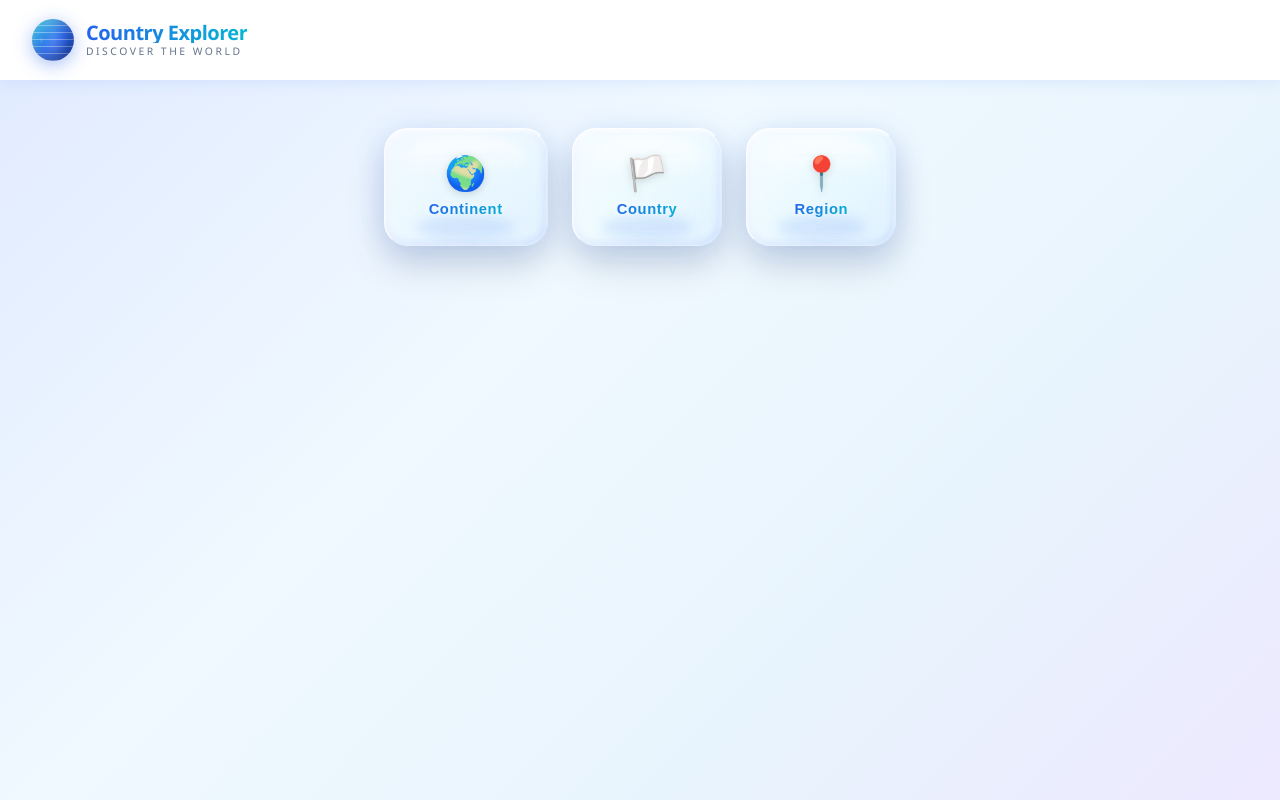
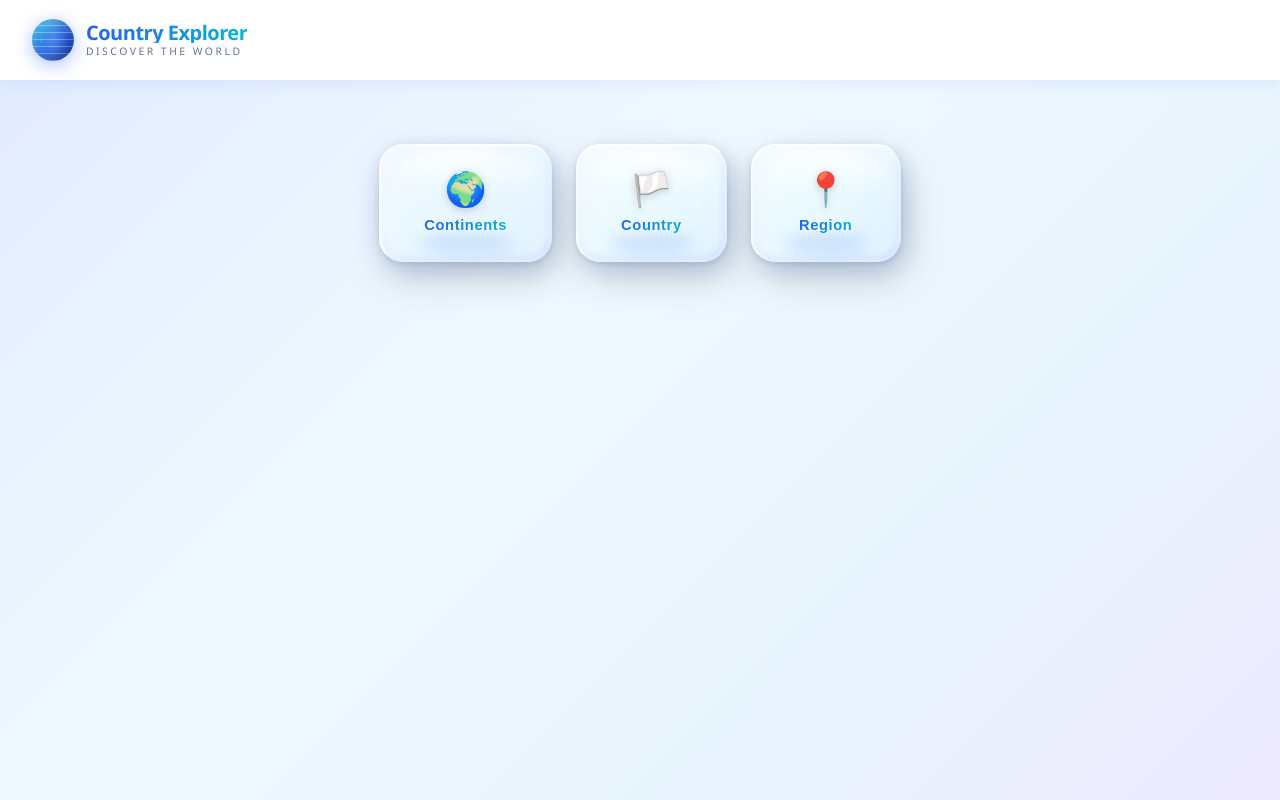
Before and after one commit to SvetlinGG/Country-Explorer, a website built with Vite: page index.html in a window 1280 px wide. Built offline with nearby package versions, Linux system fonts and the light colour scheme.

Commit message:
fix button name

```diff
--- a/index.html
+++ b/index.html
@@ -22,7 +22,7 @@
       <div class="nav-buttons">
         <button class="glass-btn" data-type="continent">
           <span class="glass-btn__icon">🌍</span>
-          <span class="glass-btn__label">Continent</span>
+          <span class="glass-btn__label">Continents</span>
         </button>
         <button class="glass-btn" data-type="country">
           <span class="glass-btn__icon">🏳️</span>
--- /dev/null
+++ b/src/js/components/buttons.js
@@ -0,0 +1,23 @@
+export function initButtons() {
+  const buttons = document.querySelectorAll('.glass-btn');
+
+  buttons.forEach(btn => {
+    // Mousedown — start press
+    btn.addEventListener('mousedown', () => btn.classList.add('pressing'));
+
+    // Release anywhere — end press
+    const release = () => btn.classList.remove('pressing');
+    btn.addEventListener('mouseup', release);
+    btn.addEventListener('mouseleave', release);
+
+    // Touch support
+    btn.addEventListener('touchstart', () => btn.classList.add('pressing'), { passive: true });
+    btn.addEventListener('touchend', release);
+
+    // Toggle active state on click
+    btn.addEventListener('click', () => {
+      buttons.forEach(b => b.classList.remove('active'));
+      btn.classList.add('active');
+    });
+  });
+}
--- a/src/js/main.js
+++ b/src/js/main.js
@@ -0,0 +1,3 @@
+import { initButtons } from './components/buttons.js';
+
+initButtons();
--- a/src/styles/buttons.css
+++ b/src/styles/buttons.css
@@ -2,7 +2,7 @@
   display: flex;
   gap: 1.5rem;
   justify-content: center;
-  padding: 3rem 2rem;
+  padding: 4rem 2rem;
 }
 
 .glass-btn {
@@ -17,106 +17,158 @@
   border-radius: 24px;
   cursor: pointer;
   outline: none;
-  transition: transform 0.25s ease, box-shadow 0.25s ease;
 
-  /* Glass base */
+
+  transition:
+    transform 0.18s cubic-bezier(0.34, 1.56, 0.64, 1),
+    box-shadow 0.18s ease,
+    background 0.18s ease,
+    border-color 0.18s ease;
+
+
   background: linear-gradient(
-    135deg,
-    rgba(255, 255, 255, 0.55) 0%,
-    rgba(255, 255, 255, 0.15) 50%,
-    rgba(200, 220, 255, 0.25) 100%
+    145deg,
+    rgba(255, 255, 255, 0.60) 0%,
+    rgba(255, 255, 255, 0.18) 45%,
+    rgba(200, 220, 255, 0.28) 100%
   );
-  backdrop-filter: blur(20px) saturate(180%);
-  -webkit-backdrop-filter: blur(20px) saturate(180%);
+  backdrop-filter: blur(24px) saturate(200%);
+  -webkit-backdrop-filter: blur(24px) saturate(200%);
 
-  /* Glass border — bright top-left, dark bottom-right */
-  border-top: 1.5px solid rgba(255, 255, 255, 0.90);
-  border-left: 1.5px solid rgba(255, 255, 255, 0.75);
-  border-right: 1.5px solid rgba(180, 200, 255, 0.25);
-  border-bottom: 1.5px solid rgba(180, 200, 255, 0.20);
 
-  /* Layered shadows for depth */
+  border-top: 1.5px solid rgba(255, 255, 255, 0.92);
+  border-left: 1.5px solid rgba(255, 255, 255, 0.78);
+  border-right: 1.5px solid rgba(160, 190, 255, 0.22);
+  border-bottom: 1.5px solid rgba(160, 190, 255, 0.18);
+
+
   box-shadow:
-    /* outer ambient */
-    0 8px 32px rgba(37, 99, 235, 0.18),
-    /* bottom depth */
-    0 20px 40px rgba(0, 0, 0, 0.12),
-    /* inner top highlight */
-    inset 0 2px 4px rgba(255, 255, 255, 0.95),
-    /* inner bottom shadow */
+
+    6px 16px 40px rgba(0, 0, 0, 0.18),
+    4px 8px 20px rgba(37, 99, 235, 0.16),
+
+    0 2px 6px rgba(0, 0, 0, 0.10),
+
+    inset 0 2px 5px rgba(255, 255, 255, 0.95),
+    inset 2px 0 5px rgba(255, 255, 255, 0.55),
+
     inset 0 -3px 8px rgba(37, 99, 235, 0.10),
-    /* inner left highlight */
-    inset 3px 0 6px rgba(255, 255, 255, 0.50),
-    /* inner right shadow */
-    inset -3px 0 6px rgba(100, 140, 255, 0.10);
+    inset -2px 0 6px rgba(100, 140, 255, 0.10);
 }
 
-/* Shine streak across the top */
+
 .glass-btn::before {
   content: '';
   position: absolute;
-  top: 6px;
-  left: 12%;
-  width: 76%;
-  height: 38%;
+  top: 5px;
+  left: 10%;
+  width: 80%;
+  height: 40%;
   border-radius: 50%;
   background: linear-gradient(
     180deg,
-    rgba(255, 255, 255, 0.70) 0%,
+    rgba(255, 255, 255, 0.75) 0%,
     rgba(255, 255, 255, 0.00) 100%
   );
-  filter: blur(4px);
+  filter: blur(5px);
   pointer-events: none;
+  transition: opacity 0.18s ease, transform 0.18s ease;
 }
 
-/* Bottom refraction glow */
+
 .glass-btn::after {
   content: '';
   position: absolute;
-  bottom: 6px;
-  left: 20%;
-  width: 60%;
-  height: 20%;
+  bottom: 7px;
+  left: 22%;
+  width: 56%;
+  height: 18%;
   border-radius: 50%;
-  background: rgba(37, 99, 235, 0.12);
-  filter: blur(6px);
+  background: rgba(37, 99, 235, 0.13);
+  filter: blur(7px);
   pointer-events: none;
+  transition: opacity 0.18s ease, transform 0.18s ease;
 }
 
+
 .glass-btn:hover {
-  transform: translateY(-6px) scale(1.03);
+  transform: translateY(-8px) scale(1.04);
   box-shadow:
-    0 16px 48px rgba(37, 99, 235, 0.25),
-    0 32px 56px rgba(0, 0, 0, 0.15),
-    inset 0 2px 4px rgba(255, 255, 255, 0.98),
+
+    10px 28px 60px rgba(0, 0, 0, 0.20),
+    6px 14px 30px rgba(37, 99, 235, 0.20),
+    0 4px 10px rgba(0, 0, 0, 0.08),
+    inset 0 2px 5px rgba(255, 255, 255, 0.98),
+    inset 2px 0 5px rgba(255, 255, 255, 0.65),
     inset 0 -3px 8px rgba(37, 99, 235, 0.12),
-    inset 3px 0 6px rgba(255, 255, 255, 0.60),
-    inset -3px 0 6px rgba(100, 140, 255, 0.12);
+    inset -2px 0 6px rgba(100, 140, 255, 0.12);
 }
 
-.glass-btn:active {
-  transform: translateY(-2px) scale(1.01);
+
+.glass-btn:active,
+.glass-btn.pressing {
+  transform: translateY(2px) scale(0.97);
+
+  box-shadow:
+    2px 4px 12px rgba(0, 0, 0, 0.18),
+    1px 2px 8px rgba(37, 99, 235, 0.14),
+
+    0 1px 3px rgba(0, 0, 0, 0.20),
+
+    inset 0 1px 3px rgba(255, 255, 255, 0.80),
+    inset 1px 0 3px rgba(255, 255, 255, 0.40),
+    inset 0 -2px 6px rgba(37, 99, 235, 0.18),
+    inset -1px 0 4px rgba(100, 140, 255, 0.18);
+
+  border-top-color: rgba(255, 255, 255, 0.70);
+  border-left-color: rgba(255, 255, 255, 0.55);
+  border-bottom-color: rgba(160, 190, 255, 0.35);
+  border-right-color: rgba(160, 190, 255, 0.30);
 }
+
+
+.glass-btn:active::before,
+.glass-btn.pressing::before {
+  transform: translateY(3px);
+  opacity: 0.6;
+}
+
+.glass-btn:active::after,
+.glass-btn.pressing::after {
+  transform: translateY(-2px);
+  opacity: 0.5;
+}
+
 
 .glass-btn.active {
   background: linear-gradient(
-    135deg,
-    rgba(37, 99, 235, 0.22) 0%,
-    rgba(6, 182, 212, 0.12) 50%,
-    rgba(37, 99, 235, 0.18) 100%
+    145deg,
+    rgba(37, 99, 235, 0.25) 0%,
+    rgba(6, 182, 212, 0.14) 50%,
+    rgba(37, 99, 235, 0.20) 100%
   );
-  border-top-color: rgba(255, 255, 255, 0.80);
+  border-top-color: rgba(255, 255, 255, 0.85);
+  border-left-color: rgba(255, 255, 255, 0.65);
   box-shadow:
-    0 8px 32px rgba(37, 99, 235, 0.30),
-    0 20px 40px rgba(0, 0, 0, 0.14),
-    inset 0 2px 4px rgba(255, 255, 255, 0.90),
-    inset 0 -3px 8px rgba(37, 99, 235, 0.18);
+    6px 16px 40px rgba(37, 99, 235, 0.28),
+    4px 8px 20px rgba(0, 0, 0, 0.14),
+    0 2px 6px rgba(0, 0, 0, 0.10),
+    inset 0 2px 5px rgba(255, 255, 255, 0.90),
+    inset 2px 0 5px rgba(255, 255, 255, 0.50),
+    inset 0 -3px 8px rgba(37, 99, 235, 0.20),
+    inset -2px 0 6px rgba(100, 140, 255, 0.18);
 }
 
 .glass-btn__icon {
   font-size: 2.1rem;
   line-height: 1;
-  filter: drop-shadow(0 2px 4px rgba(0,0,0,0.15));
+  filter: drop-shadow(0 2px 4px rgba(0, 0, 0, 0.18));
+  transition: transform 0.18s ease;
+}
+
+.glass-btn:active .glass-btn__icon,
+.glass-btn.pressing .glass-btn__icon {
+  transform: scale(0.93);
 }
 
 .glass-btn__label {
@@ -127,5 +179,5 @@
   -webkit-background-clip: text;
   -webkit-text-fill-color: transparent;
   background-clip: text;
-  filter: drop-shadow(0 1px 2px rgba(255,255,255,0.8));
+  filter: drop-shadow(0 1px 2px rgba(255, 255, 255, 0.9));
 }
```
